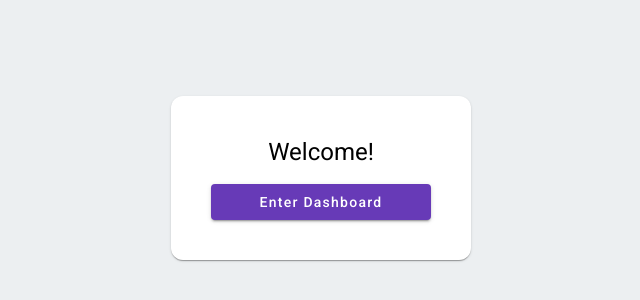
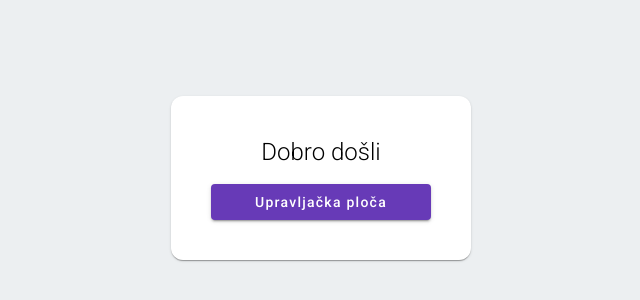
Before and after one commit to NevenD/AestusSolution, an Angular app in the folder AestusDemoUI/: page / in a window 1280 px wide. Shown: the part 222-522 px from the top of the page, without its empty margins (319-959 px from the left). Built offline with nearby package versions, Linux system fonts and the light colour scheme.

Commit message:
Changed titles

```diff
--- a/AestusDemoUI/src/app/app.component.css
+++ b/AestusDemoUI/src/app/app.component.css
@@ -12,3 +12,7 @@
   text-align: center;
   border-radius: 12px;
 }
+
+.title {
+  font-weight: 100;
+}
--- a/AestusDemoUI/src/app/app.component.html
+++ b/AestusDemoUI/src/app/app.component.html
@@ -1,7 +1,7 @@
 <div class="home-container">
   <mat-card class="home-card" [@fadeIn]>
-    <h1>Welcome!</h1>
-    <button mat-raised-button color="primary" (click)="goToDashboard()">Enter
-      Dashboard</button>
+    <h1 class="title">Dobro došli</h1>
+    <button mat-raised-button color="primary" (click)="goToDashboard()">
+      Upravljačka ploča</button>
   </mat-card>
 </div>
```
